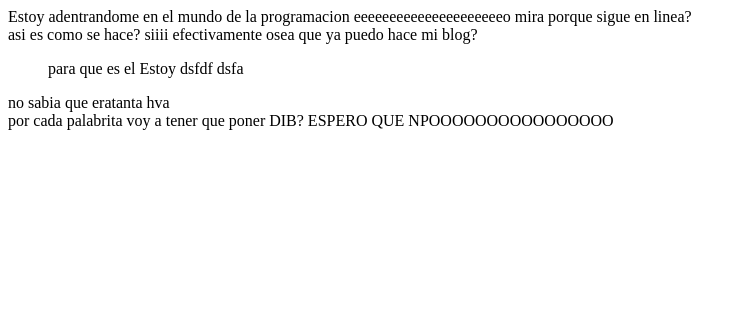
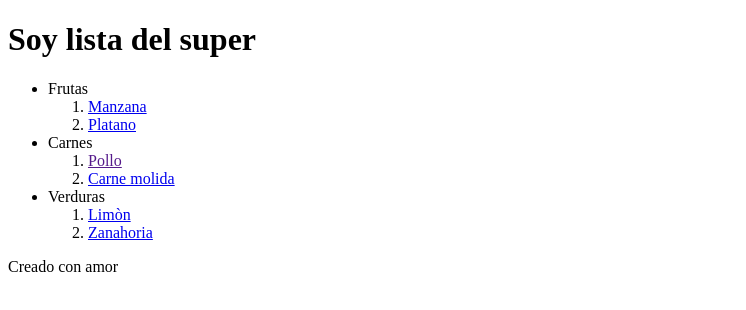
Before and after one commit to Karlo1509/hyperblog, a plain HTML site: page index.html in a window 1280 px wide. Shown: the whole page, without its empty margins (0-746 px from the left). Drawn offline with Linux system fonts and the light colour scheme.

Commit message:
cambie algunas cositas

```diff
--- a/index.html
+++ b/index.html
@@ -1,31 +1,38 @@
-<html>
-    <head>
-        <title>Hola mundo soy Karlo 2</title>
-    </head>
-    <body>
-        Estoy adentrandome en el mundo
-        de la programacion
-        eeeeeeeeeeeeeeeeeeeeeo
-        mira
-        porque sigue en linea?
-        <div>
-            asi es como se hace?
-            siiii
-            efectivamente
-            osea que ya puedo hace mi blog?
-            <dir>
-                para que es el Estoy
-                dsfdf
-                dsfa
-
-            </dir>
-        </div>
-        <div>
-            no sabia que eratanta hva
-
-        </div>
-        por cada palabrita voy a tener que poner DIB?
-        ESPERO QUE NPOOOOOOOOOOOOOOOO
-
-    </body>
+<!DOCTYPE html>
+<html lang="es">
+<head>
+    <meta charset="UTF-8"> <!-- para que reconozca caracteres especiales del español (Ñ,u,emojis) -->
+    <meta http-equiv="X-UA-Compatible" content="IE=edge">
+    <meta name="viewport" content="width=device-width, initial-scale=1.0"><!-- escala cuando se abre la pagina en dispositivo movil -->
+    <meta name="descripción" content="perritos bonitos bañandose"> <!-- Esto ayudara a la busqueda de nuestra pagina, la descripcion se vincula con la busqueda -->
+    <meta name="robots" content="index,follow"><!-- son robots que ayudan a colocar la pagina para que aparezca en la busquedas -->
+    <link rel="stylesheet" href="./css/style.css"><!-- vincula nuestra hoja de stylos en el index -->
+    <title>Primera pagina karlo</title> <!-- titulo que aprece arriba en la busqueda -->
+</head>
+<body>
+    <header>
+        <h1>Soy lista del super</h1>
+    </header>
+    <main>
+        <ul>
+            <li> Frutas</li>
+            <ol>
+                <li><a href="https://www.google.com/search?q=receta+con+manzanas&rlz=1C1CHWL_esPE978PE978&sxsrf=APq-WBsaQRDREjEdGY7EBdcJSsEHFpunTQ:1648493048016&source=lnms&sa=X&ved=2ahUKEwiOrKqUu-n2AhU_GbkGHUSiA0oQ_AUoAHoECAEQAg&biw=683&bih=624&dpr=1">Manzana</a></li>
+                <li><a href="#">Platano</a></li>
+            </ol>
+            <li> Carnes</li>
+            <ol>
+                <li><a href="">Pollo</a></li>
+                <li><a href="#">Carne molida</a></li>
+            </ol>
+            <li> Verduras</li>
+            <ol>
+                <li><a href="#">Limòn</a></li>
+                <li><a href="#">Zanahoria</a></li>
+            </ol>
+        </ul>
+        <p>Creado con amor</p>
+    </main>
+    <footer></footer>
+</body>
 </html>
```
Also changed, not shown: 1 other file.
